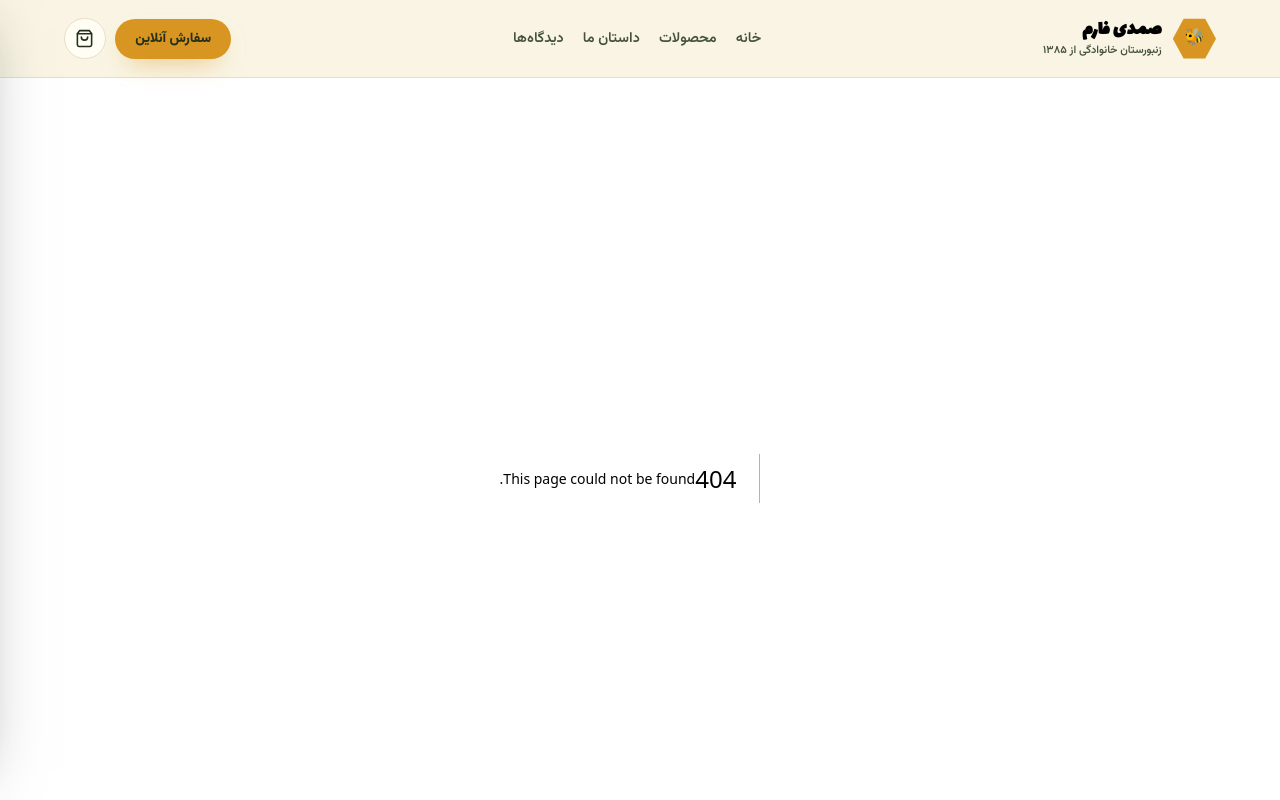
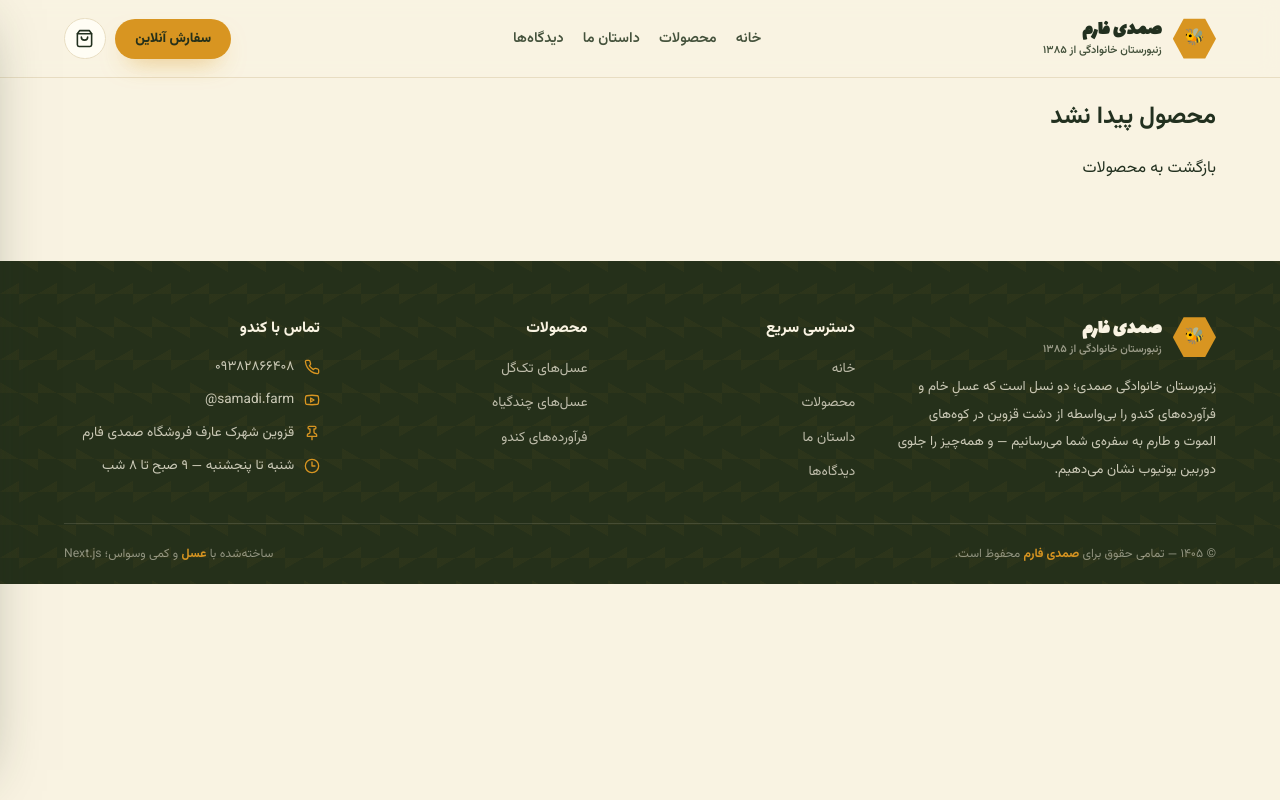
Before and after one commit to hoseinsamadi/SamadiFarm-FrontEnd, a Next.js app: page /products/1 in a window 1280 px wide. Before the commit this address had no page. Shown: the top 800 px of the page. Built offline with nearby package versions, Linux system fonts and the light colour scheme.

Commit message:
Add SEO-friendly product detail pages

```diff
--- /dev/null
+++ b/pages/products/[slug].tsx
@@ -0,0 +1,19 @@
+import Head from "next/head";
+import Link from "next/link";
+import { useRouter } from "next/router";
+import { formatToman } from "../../src/hooks/useReveal";
+import { SEO_PRODUCTS } from "../../src/data/seoContent";
+import type { Product } from "../../src/data/site";
+
+interface Props { onAdd:(p:Product)=>void; justAddedId:string|null; }
+export default function ProductDetail({onAdd,justAddedId}:Props){
+  const router=useRouter();
+  const product=SEO_PRODUCTS.find(p=>p.slug===router.query.slug);
+  if(!product) return <section className="empty-page shell"><h1>محصول پیدا نشد</h1><Link href="/products">بازگشت به محصولات</Link></section>;
+  const canonical=`https://samadifarm.ir/products/${product.slug}`;
+  return <>
+    <Head><title>{product.seoTitle}</title><meta name="description" content={product.seoDescription}/><link rel="canonical" href={canonical}/><meta property="og:title" content={product.seoTitle}/><meta property="og:description" content={product.seoDescription}/><meta property="og:image" content={product.img}/><script type="application/ld+json" dangerouslySetInnerHTML={{__html:JSON.stringify({"@context":"https://schema.org","@type":"Product",name:product.name,image:[product.img],description:product.seoDescription,offers:{"@type":"Offer",price:product.price,priceCurrency:"IRR",availability:"https://schema.org/InStock",url:canonical}})}}/></Head>
+    <section className="seo-detail-hero"><div className="shell"><nav className="breadcrumb" aria-label="مسیر صفحه"><Link href="/">خانه</Link><span>/</span><Link href="/products">محصولات</Link><span>/</span><span>{product.name}</span></nav><div className="product-detail-grid"><div className="product-detail-media"><img src={product.img} alt={product.name}/></div><div className="product-detail-copy"><span className="eyebrow">صمدی فارم · محصول زنبورستان</span><h1>{product.name}</h1><p className="product-detail-lead">{product.seoDescription}</p><div className="product-detail-price">{formatToman(product.price)} <small>تومان</small></div><div className="product-highlights">{product.highlights.map(x=><span key={x}>✓ {x}</span>)}</div><button type="button" className={`btn btn-primary product-detail-buy${justAddedId===product.id?" is-added":""}`} onClick={()=>onAdd(product)}>{justAddedId===product.id?"به سبد اضافه شد":"افزودن به سبد خرید"}</button></div></div></div></section>
+    <main className="seo-article shell"><article><h2>درباره {product.name}</h2><p>{product.longDescription}</p><h2>مشخصات و نکات مهم</h2><ul className="seo-list">{product.highlights.map(x=><li key={x}>{x}</li>)}</ul>{product.faq.length>0&&<><h2>سؤالات متداول</h2><div className="faq-list">{product.faq.map(item=><details key={item.q}><summary>{item.q}</summary><p>{item.a}</p></details>)}</div></>}<div className="seo-related"><Link href="/products">← مشاهده همه محصولات</Link><Link href="/posts">خواندن مقالات زنبورداری ←</Link></div></article></main>
+  </>;
+}
```
